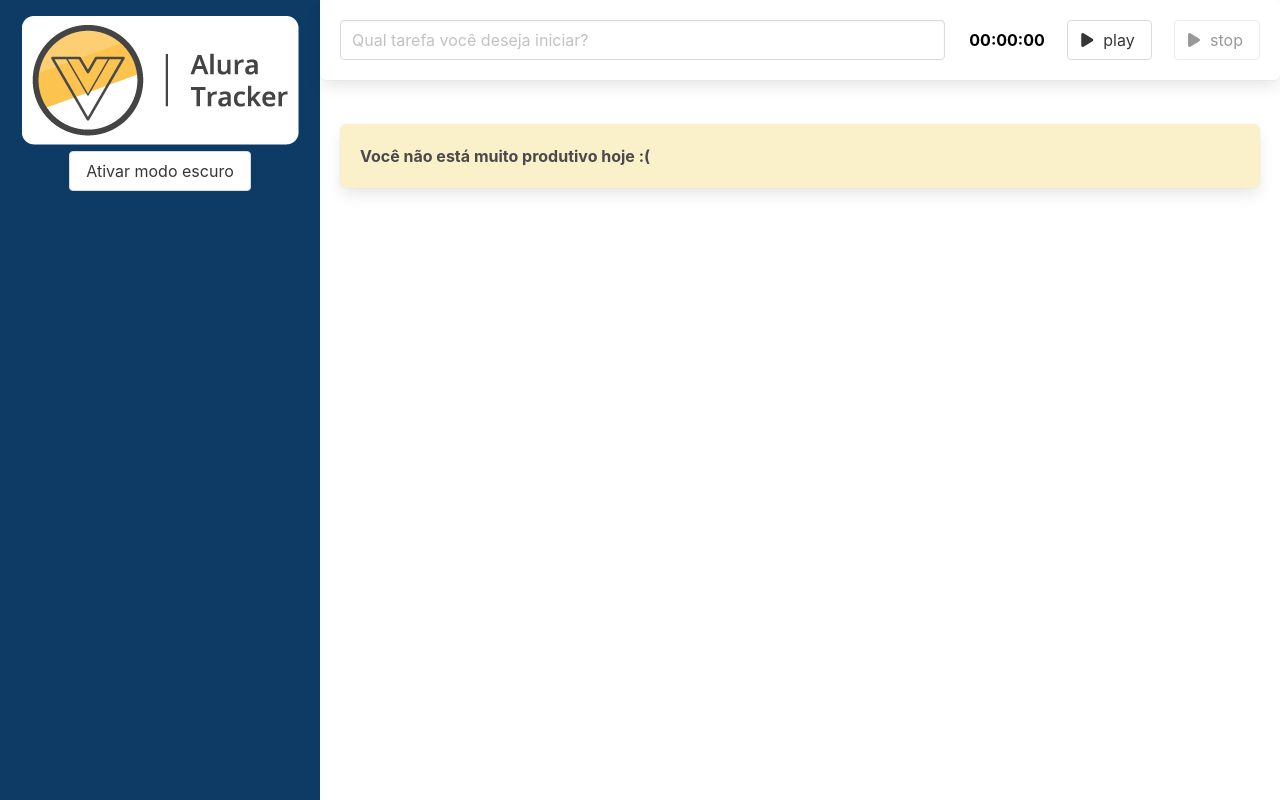
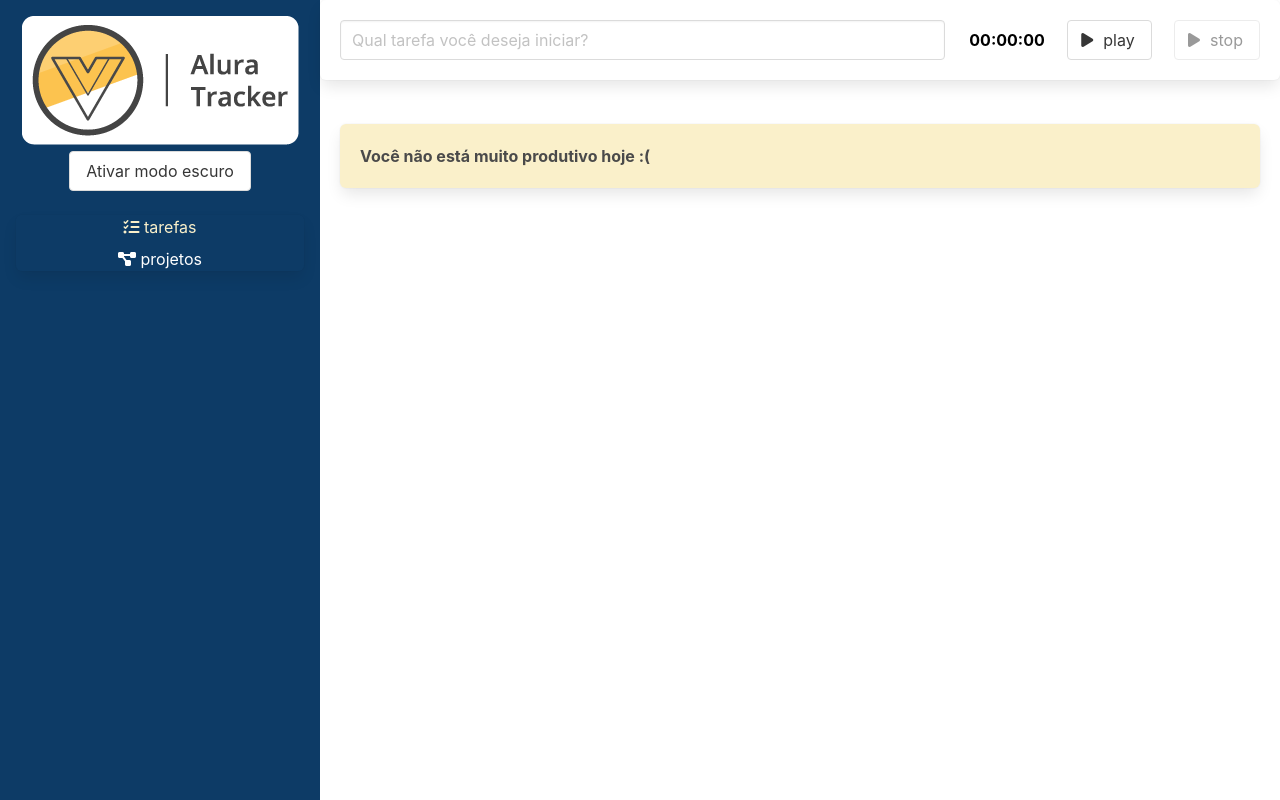
Before and after one commit to EliasVRG/tracker, a Vue app: page / in a window 1280 px wide. Built offline with nearby package versions, Linux system fonts and the light colour scheme.

Commit message:
adicionando menu de navegação e quebrando a responsabilidade

```diff
--- a/package.json
+++ b/package.json
@@ -10,7 +10,8 @@
   "dependencies": {
     "bulma": "^0.9.4",
     "core-js": "^3.8.3",
-    "vue": "^3.2.13"
+    "vue": "^3.2.13",
+    "vue-router": "^4.2.5"
   },
   "devDependencies": {
     "@fortawesome/fontawesome-free": "^6.5.1",
--- a/src/App.vue
+++ b/src/App.vue
@@ -4,13 +4,7 @@
       <BarraLateral @aoTemaAlterado="trocarTema"/>
     </div>
     <div class="column is-three-quarter conteudo conteudo">
-      <Formulario @aoSalvarTarefa="salvarTarefa" />
-      <div class="lista">
-        <Tarefa v-for="(tarefa, index) in tarefas" :key="index" :tarefa="tarefa" />
-        <Box v-if="listaEstaVazia">
-          Você não está muito produtivo hoje :(
-        </Box>
-      </div>
+      <RouterView />
     </div>
   </main>
 </template>
@@ -18,34 +12,18 @@
 <script lang="ts">
 import { defineComponent } from 'vue';
 import BarraLateral from './components/BarraLateral.vue'
-import Formulario from './components/Formulario.vue'
-import Tarefa from './components/Tarefa.vue'
-import Box from './components/Box.vue'
-import ITarefa from './interfaces/ITarefa'
 
 export default defineComponent({
   name: 'App',
   components: {
-    BarraLateral,
-    Formulario,
-    Tarefa,
-    Box
+    BarraLateral
   },
   data() {
     return {
-      tarefas: [] as ITarefa[],
       modoEscuroAtivo: false
     }
   },
-  computed: {
-    listaEstaVazia(): boolean {
-      return this.tarefas.length === 0
-    }
-  },
   methods: {
-    salvarTarefa(tarefa: ITarefa) {
-      this.tarefas.push(tarefa)
-    },
     trocarTema(modoEscuroAtivo: boolean){
       this.modoEscuroAtivo = modoEscuroAtivo
     }
--- a/src/components/BarraLateral.vue
+++ b/src/components/BarraLateral.vue
@@ -6,6 +6,22 @@
         <button class="button" @click="alterarTema">
           {{textoDoBotao}}
         </button>
+        <nav class="panel mt-5">
+          <ul>
+            <li>
+              <router-link to="/" class="link">
+                <i class="fas fa-tasks"></i>
+                tarefas
+              </router-link>
+            </li>
+            <li>
+              <router-link to="/projetos" class="link">
+                <i class="fas fa-project-diagram"></i>
+                projetos
+              </router-link>
+            </li>
+          </ul>
+        </nav>
     </header>
   </template>
 
@@ -51,4 +67,17 @@
       height: auto;
     }
   }
+
+  .panel li {
+    margin: 8px 0;
+}
+.link {
+    color: #fff;
+}
+.link:hover {
+    color: #FAF0CA;
+}
+.link.router-link-active {
+    color: #FAF0CA;
+}
   </style>
--- a/src/main.ts
+++ b/src/main.ts
@@ -2,5 +2,8 @@
 import App from './App.vue'
 
 import '@fortawesome/fontawesome-free/css/all.css'
+import roteador from './roteador'
 
-createApp(App).mount('#app')
+createApp(App)
+    .use(roteador)
+    .mount('#app')
--- /dev/null
+++ b/src/roteador/index.ts
@@ -0,0 +1,21 @@
+import Projetos from "@/views/Projetos.vue";
+import TarefasVue from "@/views/Tarefas.vue";
+import { RouteRecordRaw, createRouter, createWebHashHistory } from "vue-router";
+
+
+const rotas: RouteRecordRaw[] = [{
+    path:'/',
+    name: 'Tarefas',
+    component: TarefasVue
+},{
+    path: '/projetos',
+    name: 'Projetos',
+    component: Projetos
+}]
+
+
+const roteador = createRouter({
+    history: createWebHashHistory(),
+    routes: rotas
+})
+export default roteador;
--- /dev/null
+++ b/src/views/Projetos.vue
@@ -0,0 +1,13 @@
+<template>
+    <h1>Projetos</h1>
+</template>
+
+<script lang="ts">
+import { defineComponent } from 'vue';
+
+
+
+export default defineComponent({
+    name: 'ProjetosC'
+})
+</script>
--- /dev/null
+++ b/src/views/Tarefas.vue
@@ -0,0 +1,41 @@
+<template>
+    <Formulario @aoSalvarTarefa="salvarTarefa" />
+    <div class="lista">
+        <Tarefa v-for="(tarefa, index) in tarefas" :key="index" :tarefa="tarefa" />
+        <Box v-if="listaEstaVazia">
+            Você não está muito produtivo hoje :(
+        </Box>
+    </div>
+</template>
+
+<script lang="ts">
+import { defineComponent } from 'vue';
+import Formulario from '../components/Formulario.vue'
+import Tarefa from '../components/Tarefa.vue'
+import Box from '../components/Box.vue'
+import ITarefa from '../interfaces/ITarefa'
+
+export default defineComponent({
+    name: 'App',
+    components: {
+        Formulario,
+        Tarefa,
+        Box
+    },
+    data() {
+        return {
+            tarefas: [] as ITarefa[]
+        }
+    },
+    computed: {
+        listaEstaVazia(): boolean {
+            return this.tarefas.length === 0
+        }
+    },
+    methods: {
+        salvarTarefa(tarefa: ITarefa) {
+            this.tarefas.push(tarefa)
+        }
+    }
+});
+</script>
```
Also changed, not shown: 1 other file (tests, documents, lock files or other folders).
